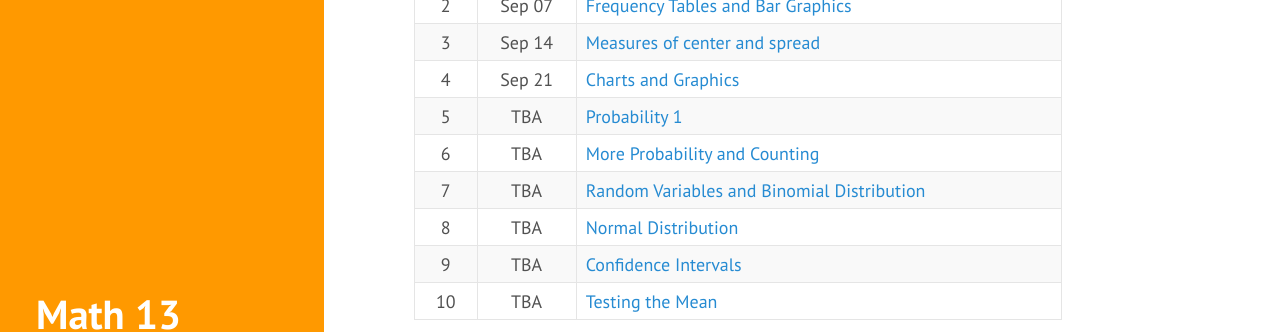
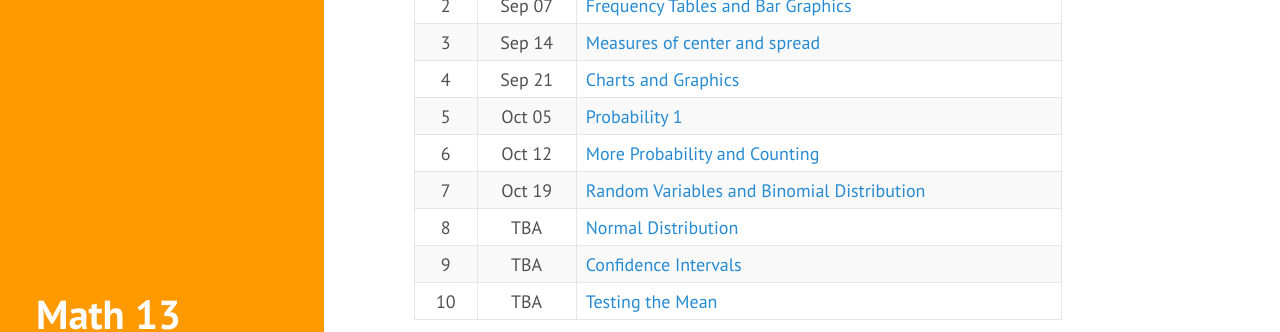
Before and after one commit to gastonstat/relic-math13, a Jekyll site: the page built from homework/index.md, in a window 1280 px wide. Shown: the part 261-593 px from the top of the page. Built offline with Jekyll 4.4.1, drawn with Linux system fonts in a browser that asks for light colours; nearby versions of some CDN libraries.

Commit message:
hw: add due dates for hw 5-7, fall 2016

```diff
--- a/homework/index.md
+++ b/homework/index.md
@@ -37,17 +37,17 @@ HW assignments are to be turned in during lecture (<a href="../syllabus#hw-polic
     </tr>
     <tr>
       <td align="center">5</td>
-      <td align="center">TBA</td>
+      <td align="center">Oct 05</td>
       <td><a href="math13-hw05-questions.pdf">Probability 1</a></td>
     </tr>
     <tr>
       <td align="center">6</td>
-      <td align="center">TBA</td>
+      <td align="center">Oct 12</td>
       <td><a href="math13-hw06-questions.pdf">More Probability and Counting</a></td>
     </tr>
     <tr>
       <td align="center">7</td>
-      <td align="center">TBA</td>
+      <td align="center">Oct 19</td>
       <td><a href="math13-hw07-questions.pdf">Random Variables and Binomial Distribution</a></td>
     </tr>
     <tr>
```
